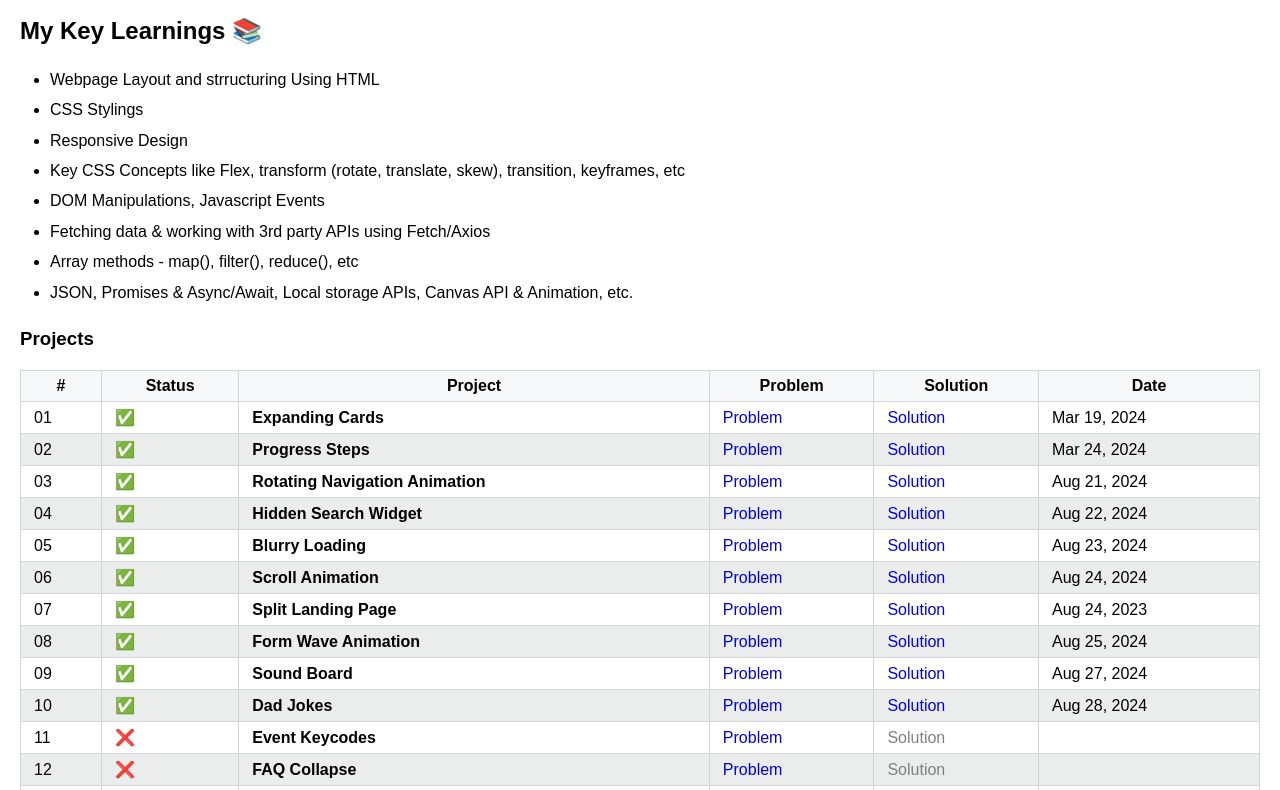
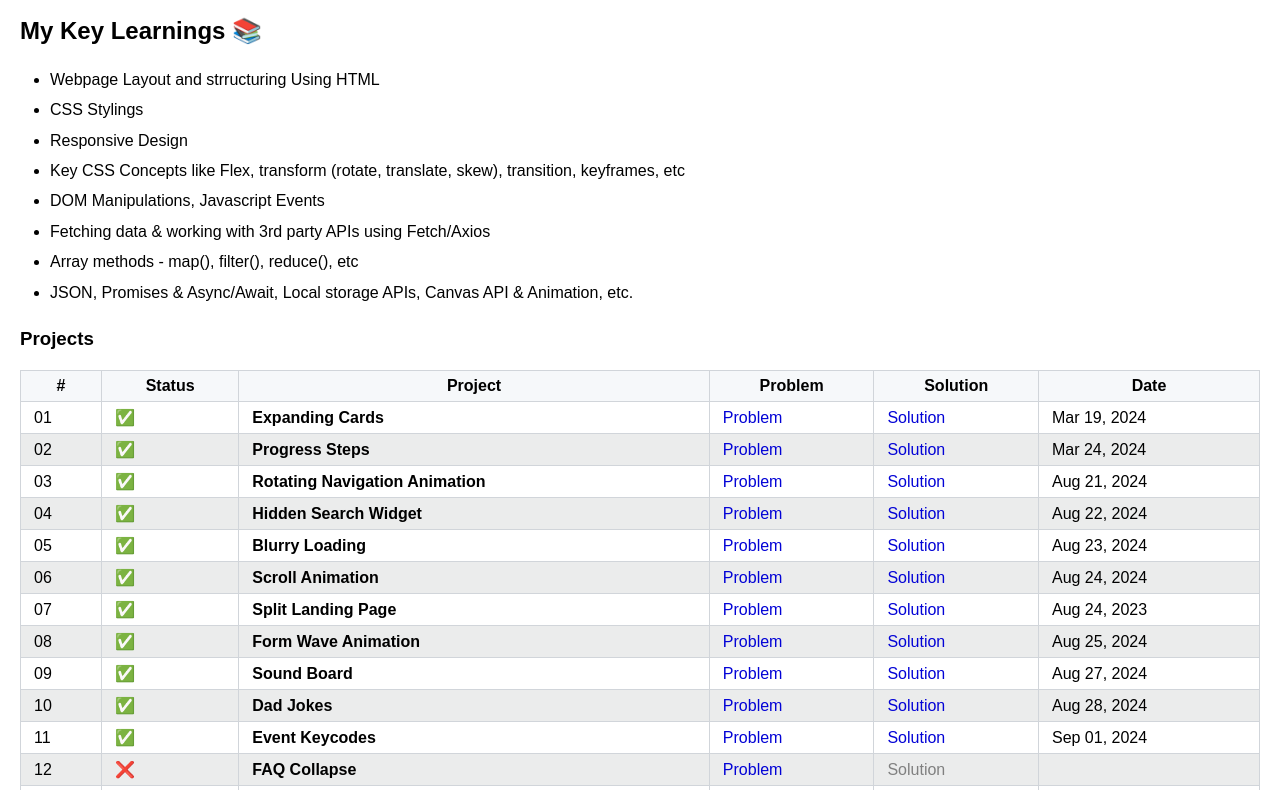
Before and after one commit to sarfarazstark/50-Projects-In-Javascript, a plain HTML site: page index.html in a window 1280 px wide. Shown: the part 162-952 px from the top of the page. Drawn offline with Linux system fonts and the light colour scheme.

Commit message:
chore: Update completion status and links for Event Keycodes project

```diff
--- a/index.html
+++ b/index.html
@@ -175,7 +175,7 @@
       </tr>
       <tr>
         <td>11</td>
-        <td>❌</td>
+        <td>✅</td>
         <td><strong>Event Keycodes</strong></td>
         <td>
           <a href="https://50projects-50-days.netlify.app/11.%20event%20keycodes/" target="_blank">Problem</a>
@@ -184,7 +184,7 @@
           <a href="https://sarfarazstark.github.io/50-Projects-In-Javascript/11-Event%20Keycodes/"
             target="_blank">Solution</a>
         </td>
-        <td></td>
+        <td>Sep 01, 2024</td>
       </tr>
       <tr>
         <td>12</td>
```
Also changed, not shown: 1 other file.
